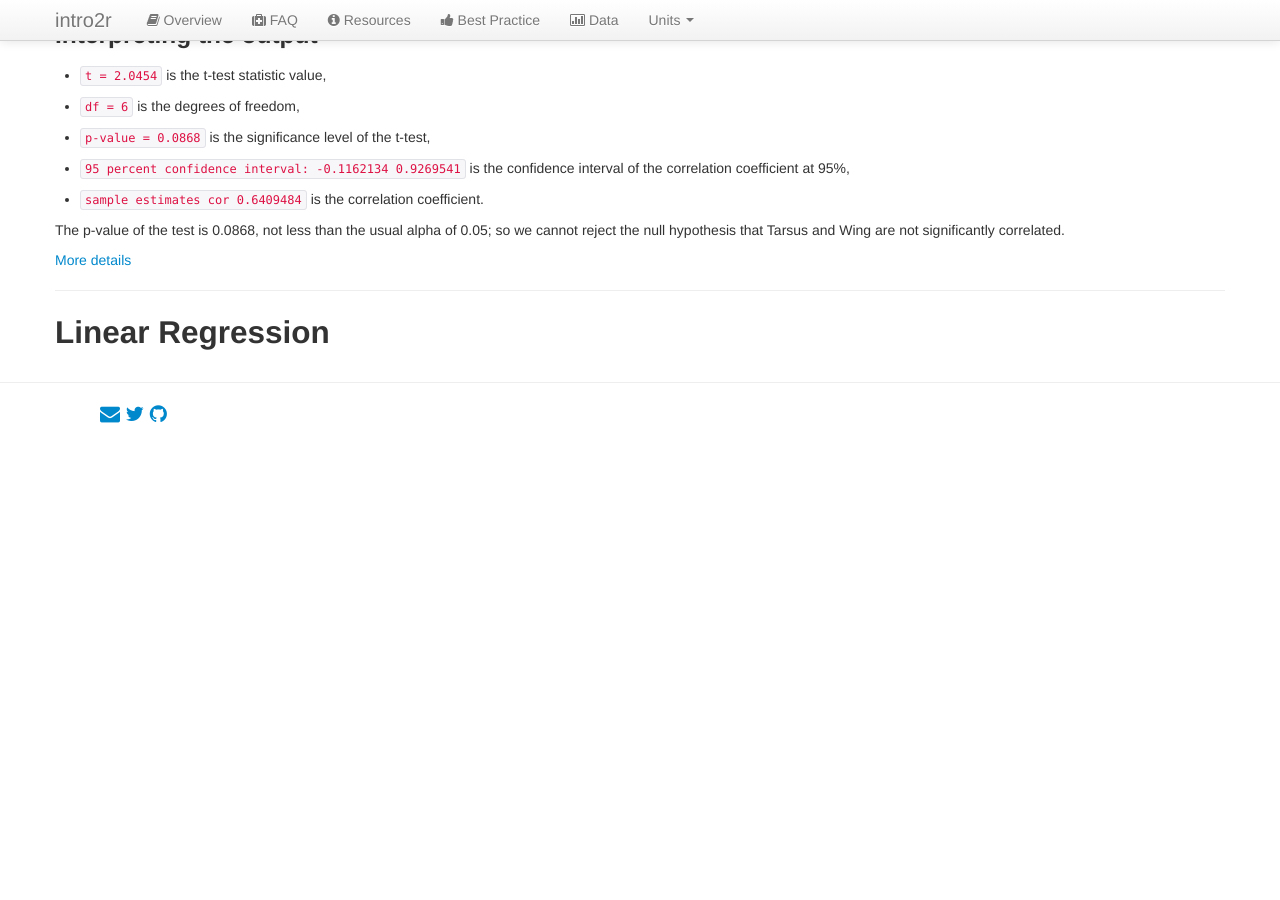
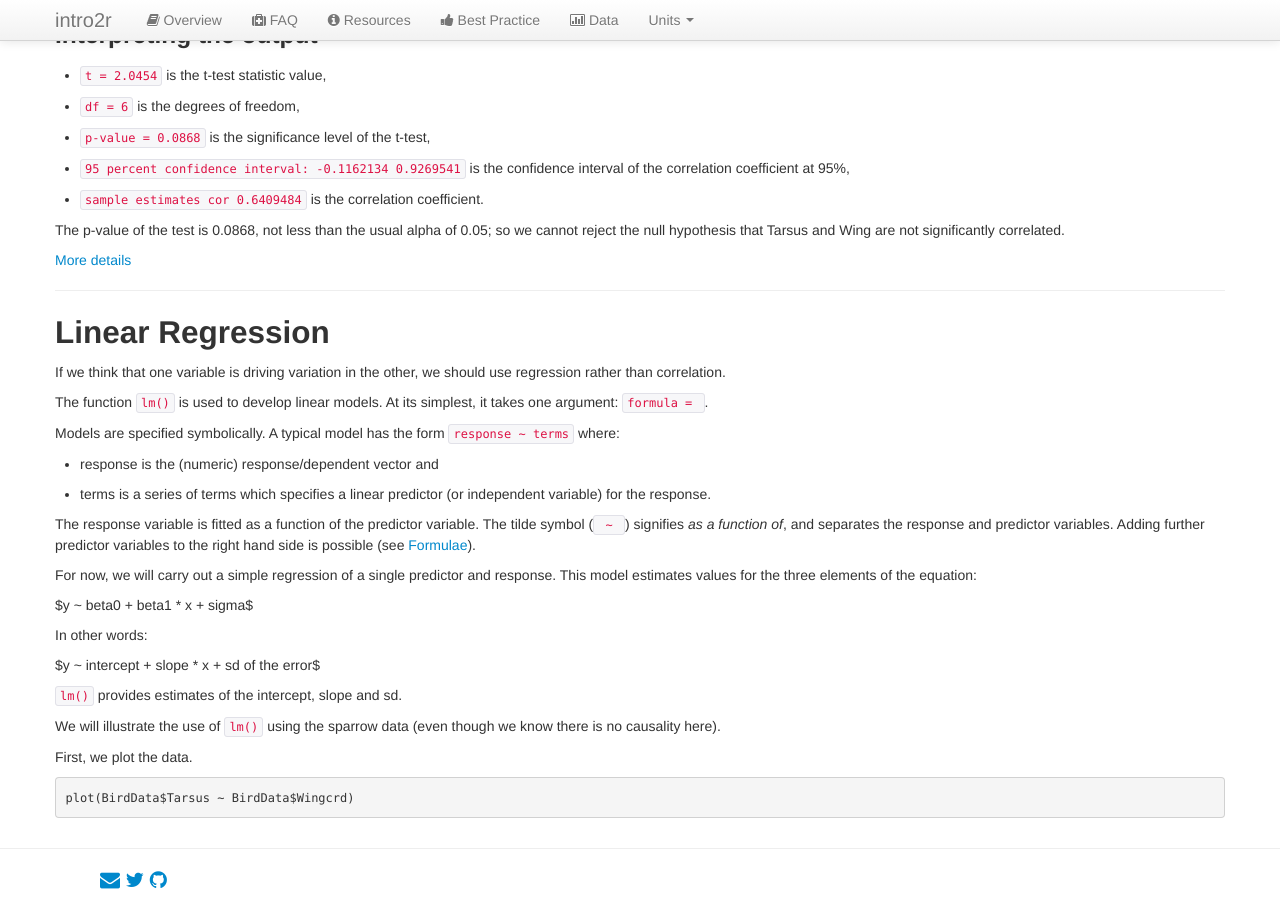
Before and after one commit to intro2r/intro2r, a Jekyll site: the page built from unit4/testing-associations.md, in a window 1280 px wide and 900 px high, scrolled down 4401 px. Built offline with Jekyll 4.4.1, drawn with Linux system fonts in a browser that asks for light colours; before the commit the page ends 4835 px from its top, so only the background shows below that.

Commit message:
Update testing-associations.md

````diff
--- a/unit4/testing-associations.md
+++ b/unit4/testing-associations.md
@@ -206,3 +206,34 @@ The p-value of the test is 0.0868, not less than the usual alpha of 0.05; so we
  - - -
 
 ## Linear Regression
+
+
+If we think that one variable is driving variation in the other, we should use regression rather than correlation.
+
+The function `lm()` is used to develop linear models. At its simplest, it takes one argument: `formula = `.
+
+Models are specified symbolically. A typical model has the form `response ~ terms` where:
+
+ - response is the (numeric) response/dependent vector and
+
+ - terms is a series of terms which specifies a linear predictor (or independent variable) for the response.
+
+The response variable is fitted as a function of the predictor variable. The tilde symbol (` ~ `) signifies *as a function of*, and separates the response and predictor variables. Adding further predictor variables to the right hand side is possible (see [Formulae](http://www.intro2r.info/unit3/formulae.html)).
+
+For now, we will carry out a simple regression of a single predictor and response. This model estimates values for the three elements of the equation:
+
+$y ~ beta0 + beta1 * x + sigma$
+
+In other words:
+
+$y ~ intercept + slope * x + sd of the error$
+
+`lm()` provides estimates of the intercept, slope and sd.
+
+We will illustrate the use of `lm()` using the sparrow data (even though we know there is no causality here).
+
+First, we plot the data.
+
+```
+plot(BirdData$Tarsus ~ BirdData$Wingcrd)
+```
````
